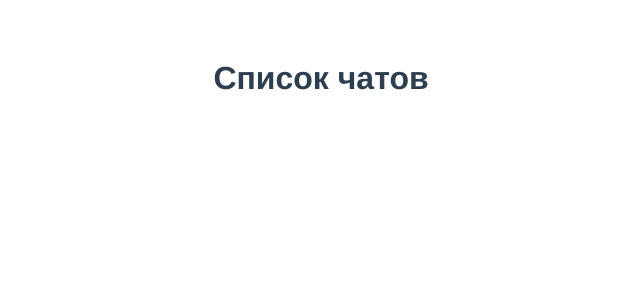
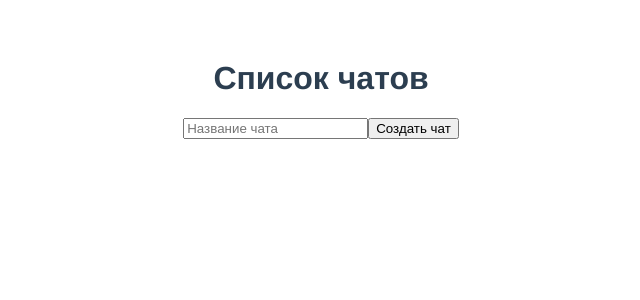
Before and after one commit to CoinerLo/hello_rust, a Vue app in the folder messenger_client/: page /chat in a window 1280 px wide. Shown: the top 300 px of the page, without its empty margins (319-959 px from the left). Built offline with nearby package versions, Linux system fonts and the light colour scheme; no server answers.

Commit message:
update messenger_client v20

```diff
--- a/messenger_client/src/App.vue
+++ b/messenger_client/src/App.vue
@@ -5,19 +5,12 @@
 </template>
 
 <script>
-    import { mapActions } from "vuex";
-import socket from "./services/socket.js";
+    import socket from "./services/socket.js";
 
     socket.connect();
 
     export default {
         name: 'App',
-        methods: {
-            ...mapActions(['fetchChats']),
-        },
-        mounted() {
-            this.fetchChats();
-        },
     }
 </script>
 
--- a/messenger_client/src/components/ChatsPage.vue
+++ b/messenger_client/src/components/ChatsPage.vue
@@ -3,7 +3,10 @@
         <h1>Список чатов</h1>
     </div>
     <div>
-
+        <form @submit.prevent="createChat">
+            <input v-model="chatName" placeholder="Название чата" required />
+            <button>Создать чат</button>
+        </form>
     </div>
 </template>
 
@@ -12,8 +15,23 @@
 
     export default {
         name: 'ChatsPage',
+        data() {
+            return {
+                username: '',
+                chatName: '',
+            };
+        },
         methods: {
-            ...mapActions(['fetchChats']),
+            ...mapActions(['fetchChats', 'createGroupChat']),
+            async createChat() {
+                try {
+                    await this.createGroupChat({ name: this.chatName, creator: this.username });
+                    // this.$router.push('/login');
+                } catch (e) {
+                    console.log(e);
+                    alert('Ошибка создания чата');
+                }
+            },
         },
         mounted() {
             this.fetchChats();
```
